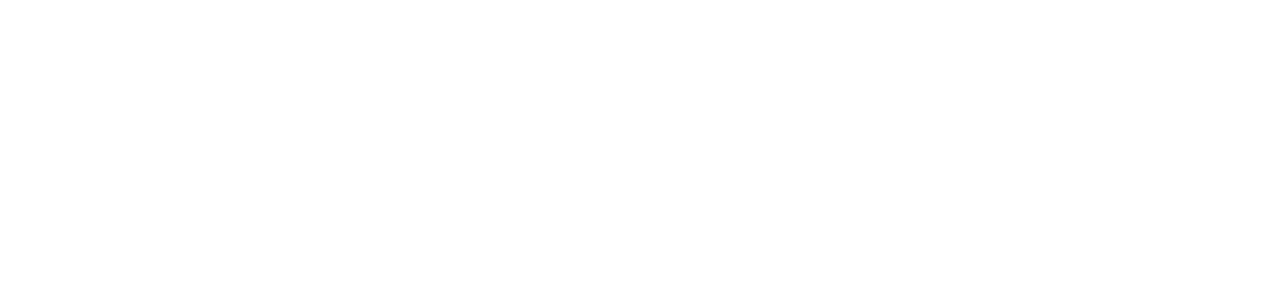
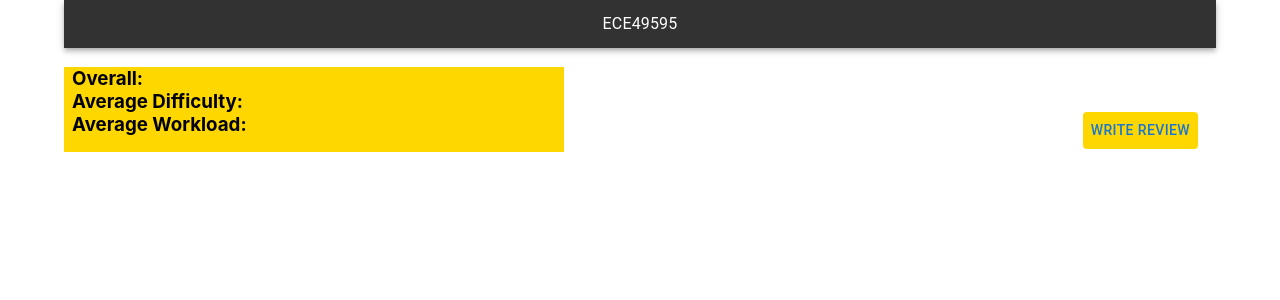
Before and after one commit to paingp/boiler-reviews, a React (Create React App) app in the folder client/: page /coursereview in a window 1280 px wide. Before the commit this address had no page. Shown: the top 300 px of the page. Built offline with nearby package versions, Linux system fonts and the light colour scheme.

Commit message:
Added routing from specific page to review form

```diff
--- a/client/src/App.js
+++ b/client/src/App.js
@@ -1,6 +1,9 @@
 import {BrowserRouter as Router, Routes, Route} from "react-router-dom"
 import InstructorReviewForm from "./components/InstructorReviewForm"
 import CourseReviewForm from "./components/CourseReviewForm"
+import CourseReview from "./pages/CourseReview"
+import InstructorReview from "./pages/InstructorReview"
+import Home from "./pages/Home"
 
 function App() {
   return (
@@ -8,7 +11,11 @@ function App() {
       <Router>
         <div>
           <Routes>
-            <Route path="/" element={<InstructorReviewForm/>}></Route>
+          <Route path="/" element={<Home/>}></Route>
+            <Route path="/instrreview" element={<InstructorReview/>}></Route>
+            <Route path="/coursereview" element={<CourseReview/>}></Route>
+            <Route path="/coursereviewform" element={<CourseReviewForm/>}></Route>
+            <Route path="/instrreviewform" element={<InstructorReviewForm/>}></Route>
           </Routes>
         </div>
       </Router>
--- a/client/src/components/CourseReviewForm.jsx
+++ b/client/src/components/CourseReviewForm.jsx
@@ -8,6 +8,23 @@ import FormRating from "../form_components/FormRating"
 import ReviewInput from "../form_components/ReviewInput";
 import { instructors } from "../constants";
 
+import Tooltip, { tooltipClasses } from '@mui/material/Tooltip';
+import QuestionMarkIcon from '@mui/icons-material/QuestionMark';
+import IconButton from '@mui/material/IconButton';
+import Typography from '@mui/material/Typography';
+import { styled } from '@mui/material/styles';
+
+import { useNavigate } from 'react-router-dom';
+
+const test = <Typography sx = {{fontFamily: 'Arial', fontSize: 10}}>
+<div>What do these ratings mean?</div>
+<div><strong>Overall:</strong> How would you rate this class taking everything into account?</div>
+<div><strong>Difficulty:</strong> Is this course easy to understand (1) or confusing (5)?</div>
+<div><strong>Standardized:</strong> Does the course difficulty depend on the professor (1) or is the experience the same, no matter the professor (5)?</div>
+<div><strong>Interesting:</strong> Is this course interesting and enjoyable to learn (5)?</div>
+<div><strong>Useful:</strong> Does this course have topics you will never use again for your Purdue career (1) or will these topics be important in the future (5)?</div>
+</Typography>
+
 const terms = ["Fall", "Spring", "Summer"];
 
 const year = (new Date()).getFullYear();
@@ -16,6 +33,14 @@ const years = Array.from(new Array(6), (val, idx) => year - idx);
 const evalMethods = ["Exam heavy", "Project heavy", "Quiz heavy", "Assignments heavy"];
 
 const grades = ["A+", "A", "A-", "B+", "B", "B-", "C+", "C"];
+
+const CustomWidthTooltip = styled(({ className, ...props }) => (
+    <Tooltip {...props} classes={{ popper: className }} />
+  ))({
+    [`& .${tooltipClasses.tooltip}`]: {
+      maxWidth: 250,
+    },
+  });
 
 export default function CourseReviewForm() {
     const {handleSubmit, control} = useForm();
@@ -31,9 +56,12 @@ export default function CourseReviewForm() {
         return response.json();
     }
 
+    const navigate = useNavigate();
+
     const onSubmit = (data) => {
         console.log(data)
         postData("http://localhost:8000/submit", data)
+        navigate("/coursereview")
     };
 
     const onInvalid = (errors) => console.error(errors);
@@ -69,7 +97,7 @@ export default function CourseReviewForm() {
                                 <ReviewInput name="review" control={control} label="Comments on the course" rows={8}/>
                             </div>
                         </Grid>
-                        <Grid item xs={12} md={4}>
+                        <Grid item xs={12} md={2}>
                             <Box>
                                 <FormRating name="overall" control={control} label="Overall"/>
                                 <FormRating name="difficulty" control={control} label="Difficulty"/>
@@ -78,12 +106,17 @@ export default function CourseReviewForm() {
                                 <FormRating name="useful" control={control} label="Useful"/>
                             </Box>
                         </Grid>
+                        <Grid item xs={12} md={2}>
+                            <Box>
+                              <Grid>
+                                <CustomWidthTooltip title={test} placement="right-end">
+                                  <IconButton sx={{pl: 2}}><QuestionMarkIcon fontSize="small"/></IconButton>
+                                </CustomWidthTooltip>
+                              </Grid>
+                            </Box>
+                        </Grid>
                     </Grid>
-                    <Button
-                        type="submit"
-                        variant="contained"
-                        sx={{maxWidth: 0.25, mt: 3, mb: 2}}
-                    >
+                    <Button type="submit" variant="contained" sx={{maxWidth: 0.25, mt: 3, mb: 2}}>
                         Submit
                     </Button>
                 </form>
--- a/client/src/pages/CourseReview.jsx
+++ b/client/src/pages/CourseReview.jsx
@@ -1,7 +1,51 @@
 import React from "react";
+import { Box, Container, Grid } from "@mui/material";
 
-function ReviewForm() {
-    return <div>Review Form</div>
+import Typography from '@mui/material/Typography';
+import AppBar from '@mui/material/AppBar';
+import Toolbar from '@mui/material/Toolbar';
+import Button from '@mui/material/Button';
+import { styled } from '@mui/material/styles';
+
+const ColorButton = styled(Button)(({ theme }) => ({
+    backgroundColor: '#FFD700',
+    '&:hover': {
+        backgroundColor: '#FFD700',
+    }
+  }));
+
+function CourseReviewForm() {
+    return (
+        <Container>
+            <AppBar position="static" style={{ background: '#333232' }}>
+                <Toolbar variant="dense" sx={{mx: "auto"}}>
+                    <Typography variant="subtitle1" color="inherit" component="div" sx = {{display: 'flex', justifyContent: 'center', width: '100%', margin:'0'}}>
+                        ECE49595
+                    </Typography>
+                </Toolbar>
+            </AppBar>
+            <Grid container spacing={2}>
+                <Grid item xs={12} md={8}>
+                    <Box sx={{width: 500, height: 85, mt:2, backgroundColor: '#FFD700'}}>
+                        <Box sx={{m:1}}>
+                            <h3>
+                                <div>Overall: </div>
+                                <div>Average Difficulty:</div>
+                                <div>Average Workload:</div>
+                            </h3>
+                        </Box>
+                    </Box>
+                </Grid>
+                <Grid item xs={6} md={4}>
+                    <Box sx={{pt:8,pl:30}}>
+                    <a href="/coursereviewform">
+                        <ColorButton>Write Review</ColorButton>
+                    </a>
+                    </Box>
+                </Grid>
+            </Grid>
+        </Container>
+    )
 }
 
-export default ReviewForm
+export default CourseReviewForm
--- a/client/src/pages/InstructorReview.jsx
+++ b/client/src/pages/InstructorReview.jsx
@@ -1,7 +1,50 @@
 import React from "react";
+import { Box, Container, Grid } from "@mui/material";
 
-function ReviewForm() {
-    return <div>Review Form</div>
+import Typography from '@mui/material/Typography';
+import AppBar from '@mui/material/AppBar';
+import Toolbar from '@mui/material/Toolbar';
+import Button from '@mui/material/Button';
+import { styled } from '@mui/material/styles';
+
+const ColorButton = styled(Button)(({ theme }) => ({
+    backgroundColor: '#FFD700',
+    '&:hover': {
+        backgroundColor: '#FFD700',
+    }
+  }));
+
+function InstructorReviewForm() {
+    return (
+        <Container>
+        <AppBar position="static" style={{ background: '#333232' }}>
+            <Toolbar variant="dense" sx={{mx: "auto"}}>
+                <Typography variant="subtitle1" color="inherit" component="div" sx = {{display: 'flex', justifyContent: 'center', width: '100%', margin:'0'}}>
+                    Santiago Torres Arias
+                </Typography>
+            </Toolbar>
+        </AppBar>
+        <Grid container spacing={2}>
+            <Grid item xs={12} md={8}>
+                <Box sx={{width: 500, height: 83, mt:2, backgroundColor: '#FFD700'}}>
+                <Box sx={{m:1}}>
+                            <h3>
+                                <div>Overall: </div>
+                                <div>Average Grade:</div>
+                            </h3>
+                        </Box>
+                </Box>
+            </Grid>
+            <Grid item xs={6} md={4}>
+                <Box sx={{pt:8,pl:30}}>
+                <a href="/instrreviewform">
+                    <ColorButton>Write Review</ColorButton>
+                </a>
+                </Box>
+            </Grid>
+        </Grid>
+    </Container>
+    )
 }
 
-export default ReviewForm
+export default InstructorReviewForm
--- /dev/null
+++ b/package.json
@@ -0,0 +1,5 @@
+{
+  "dependencies": {
+    "react-router-dom": "^6.10.0"
+  }
+}
```
Also changed, not shown: client/src/components/InstructorReviewForm.jsx (+6 -74 lines), client/src/constants.jsx (+2 -0 lines), 1 other file (tests, documents, lock files or other folders).
